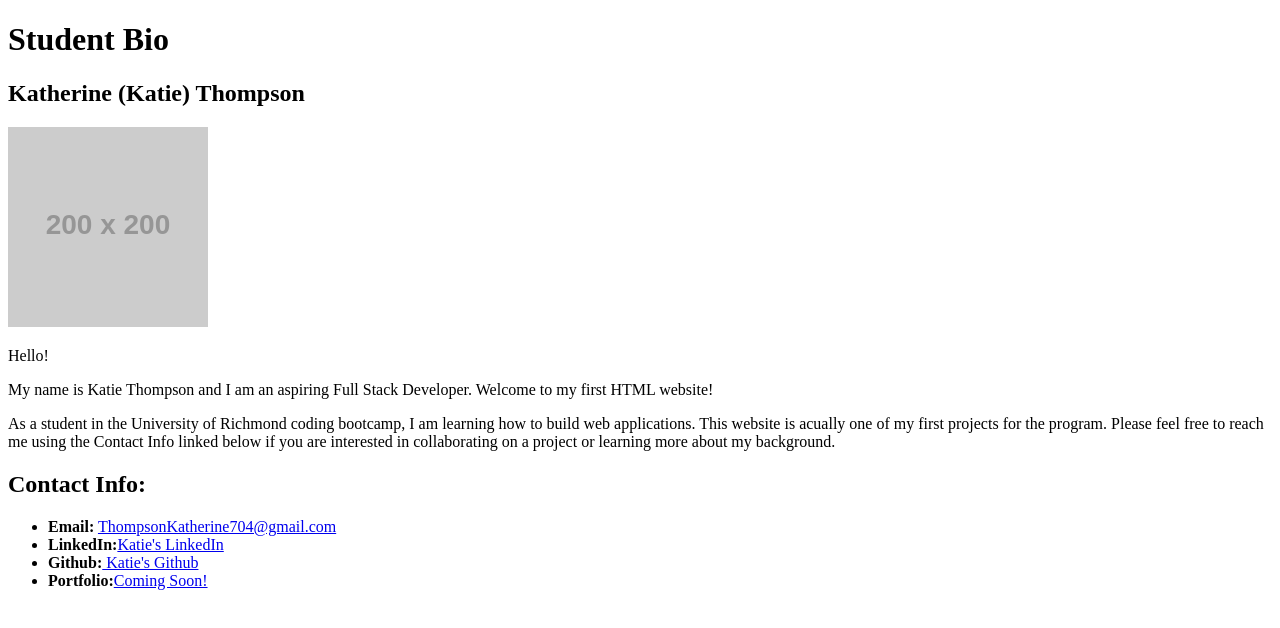
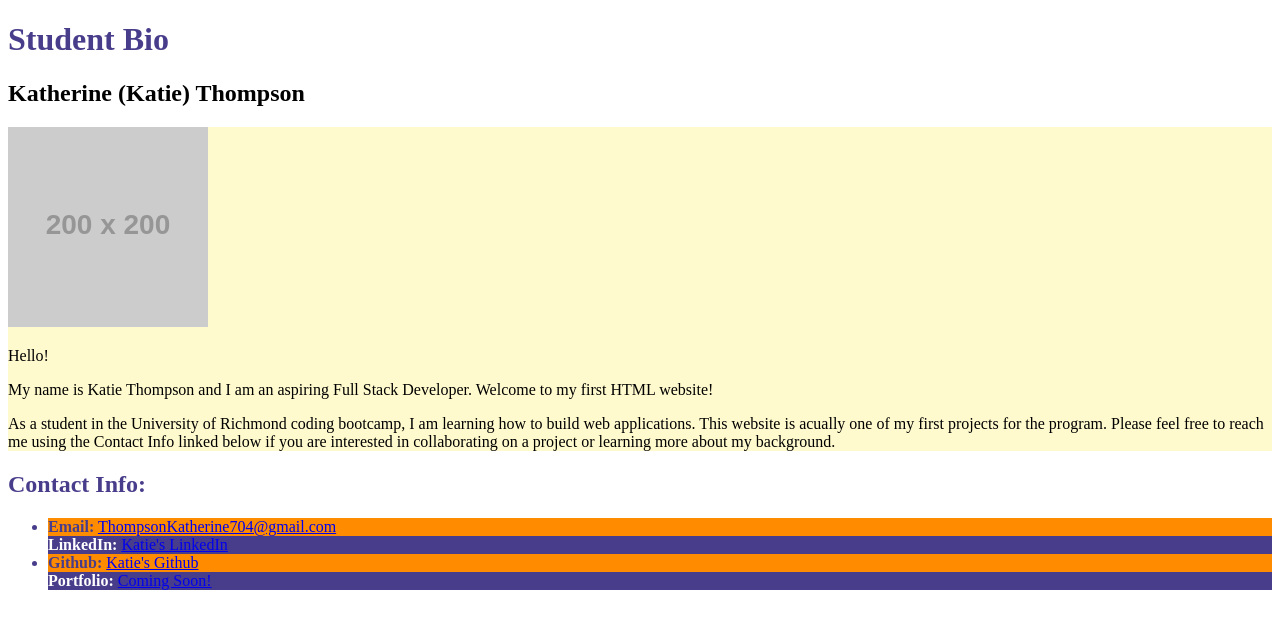
Before and after one commit to KatieThompson704/first-day-repo, a plain HTML site: page index.html in a window 1280 px wide. Drawn offline with Linux system fonts and the light colour scheme; placeholder pictures from the web are drawn by us.

Commit message:
Linked CSS Style Shet

```diff
--- a/index.html
+++ b/index.html
@@ -3,17 +3,18 @@
 
   <head>
     <meta charset="UTF-8">
-    <title>Katie's Student Bio</title>
+    <title>Katie's HTML Bio</title>
+    <link rel="stylesheet" href="style.css">
   </head>
 
   <body>
     <header>
-      <h1>Student Bio</h1>
+      <h1 id="paragraph-1">Student Bio</h1>
       <h2>Katherine (Katie) Thompson</h2>
 
     </header>
 
-    <section>
+    <section class="lesson">
 
       <img src="https://via.placeholder.com/200" alt="placeholder image"/>
 
@@ -21,14 +22,16 @@
       <p>Hello! </p>
       <p>My name is Katie Thompson and I am an aspiring Full Stack Developer. Welcome to my first HTML website!</p>
       <p>As a student in the University of Richmond coding bootcamp, I am learning how to build web applications. This website is acually one of my first projects for the program. Please feel free to reach me using the Contact Info linked below if you are interested in collaborating on a project or learning more about my background.</p>
-      <h2> <strong>Contact Info:</strong></h2>
 
+    </section>
 
+    <section>
+        <h2 id="paragraph-1"> <strong>Contact Info:</strong></h2>
        <ul>
-        <li><strong>Email:</strong> <a href="ThompsonKatherine704@gmail.com">ThompsonKatherine704@gmail.com</a></li>
-        <li><strong>LinkedIn:</strong><a href="https://www.linkedin.com/in/katherine-thompson-298120124/">Katie's LinkedIn</a></li>
-        <li><strong>Github:</strong><a href="https://github.com/KatieThompson704"> Katie's Github</a></li>
-        <li><strong>Portfolio:</strong><a href="https://www.google.com">Coming Soon!</a></li>
+        <li id="paragraph-2"><strong>Email:</strong> <a href="ThompsonKatherine704@gmail.com">ThompsonKatherine704@gmail.com</a></li>
+        <li id="paragraph-3"><strong>LinkedIn:</strong> <a href="https://www.linkedin.com/in/katherine-thompson-298120124/">Katie's LinkedIn</a></li>
+        <li id="paragraph-2"><strong>Github:</strong> <a href="https://github.com/KatieThompson704">Katie's Github</a></li>
+        <li id="paragraph-3"><strong>Portfolio:</strong> <a href="https://www.google.com">Coming Soon!</a></li>
       </ul>
 
     </section>
```
